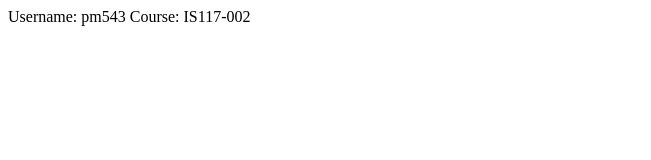
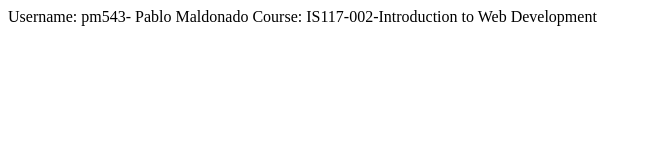
Before and after one commit to Pablo-Mal/IS117-AO3-002-S21, a plain HTML site: page my-first-web-page.html in a window 1280 px wide. Shown: the whole page, without its empty margins (0-651 px from the left). Drawn offline with Linux system fonts and the light colour scheme.

Commit message:
2nd attempt

```diff
--- a/my-first-web-page.html
+++ b/my-first-web-page.html
@@ -5,7 +5,7 @@
     <title>A06. Edit your first web page</title>
 </head>
 <body>
-    Username: pm543
-    Course:  IS117-002
+    Username: pm543- Pablo Maldonado
+    Course:  IS117-002-Introduction to Web Development
 </body>
 </html>
```
